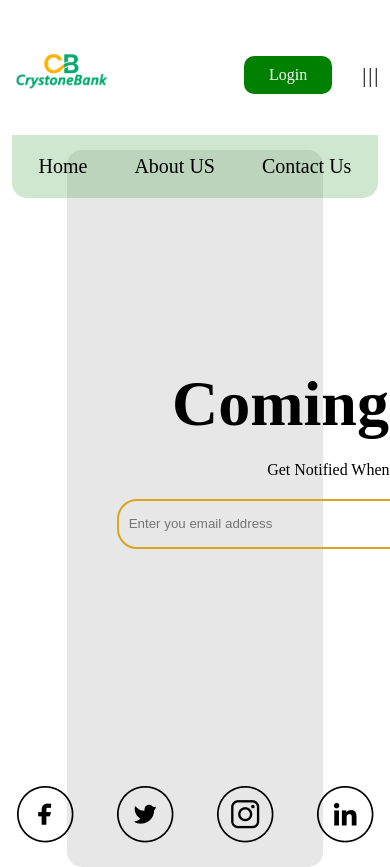
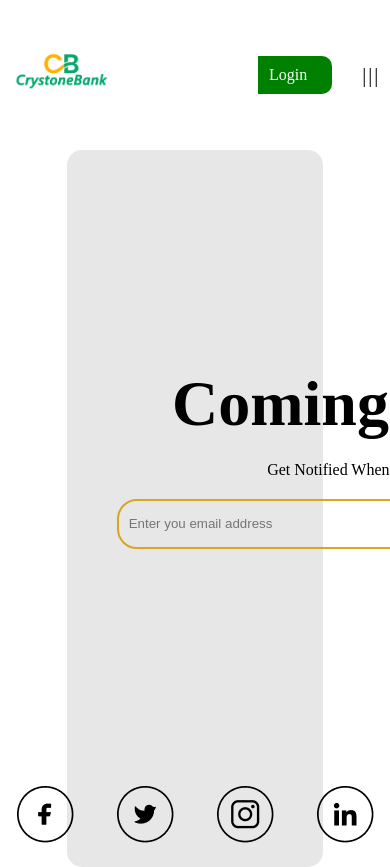
Before and after one commit to Crystone-group/coming-soon, a website: page index.html in a window 390 px wide. Shown: the top 867 px of the page. Drawn offline with Linux system fonts and the light colour scheme.

Commit message:
merged commits

```diff
--- a/home.css
+++ b/home.css
@@ -74,13 +74,15 @@ label[for="toggle_nav"] {
   .header__navbar__nav {
     justify-content: end;
     flex-direction: row-reverse;
+    overflow: hidden;
   }
 
   .header__navbar__nav__ul {
     position: absolute;
     top: 90%;
-    left: 0;
-    right: 0;
+    left: -120%;
+    right: 120%;
+    overflow: hidden;
     padding: 20px 0;
     background-color: rgba(0, 128, 0, 0.193);
     border-bottom-left-radius: 15px;
@@ -89,6 +91,11 @@ label[for="toggle_nav"] {
 
   .header__navbar__nav__ul li a {
     color: black;
+  }
+
+  #toggle_nav:checked ~ .header__navbar__nav__ul {
+    right: 0;
+    left: 0;
   }
 
   label[for="toggle_nav"] {
@@ -102,10 +109,6 @@ label[for="toggle_nav"] {
 
   label[for="toggle_nav"] p {
     font-size: 20px;
-  }
-
-  #toggle_nav:checked ~ .header__navbar__nav__ul {
-    display: none;
   }
 
   #toggle_nav:checked ~ label[for="toggle_nav"] {
```
